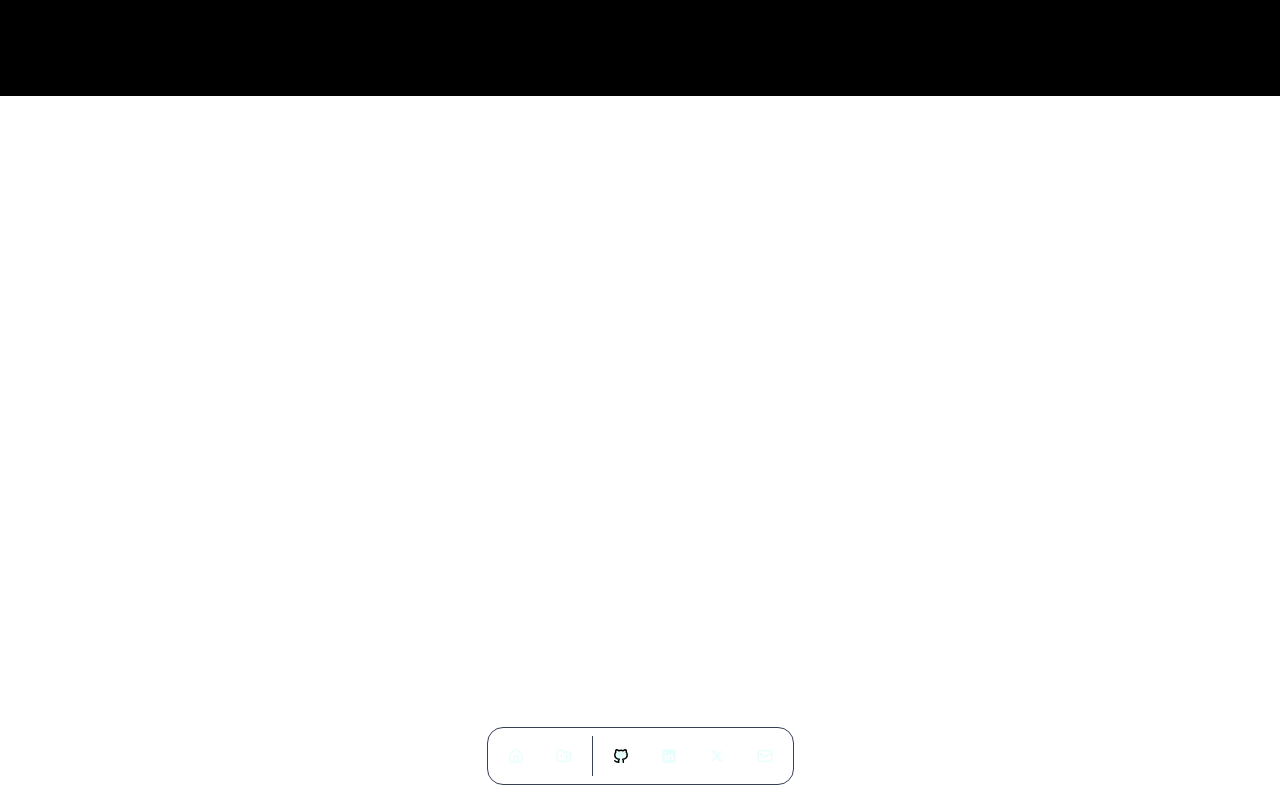
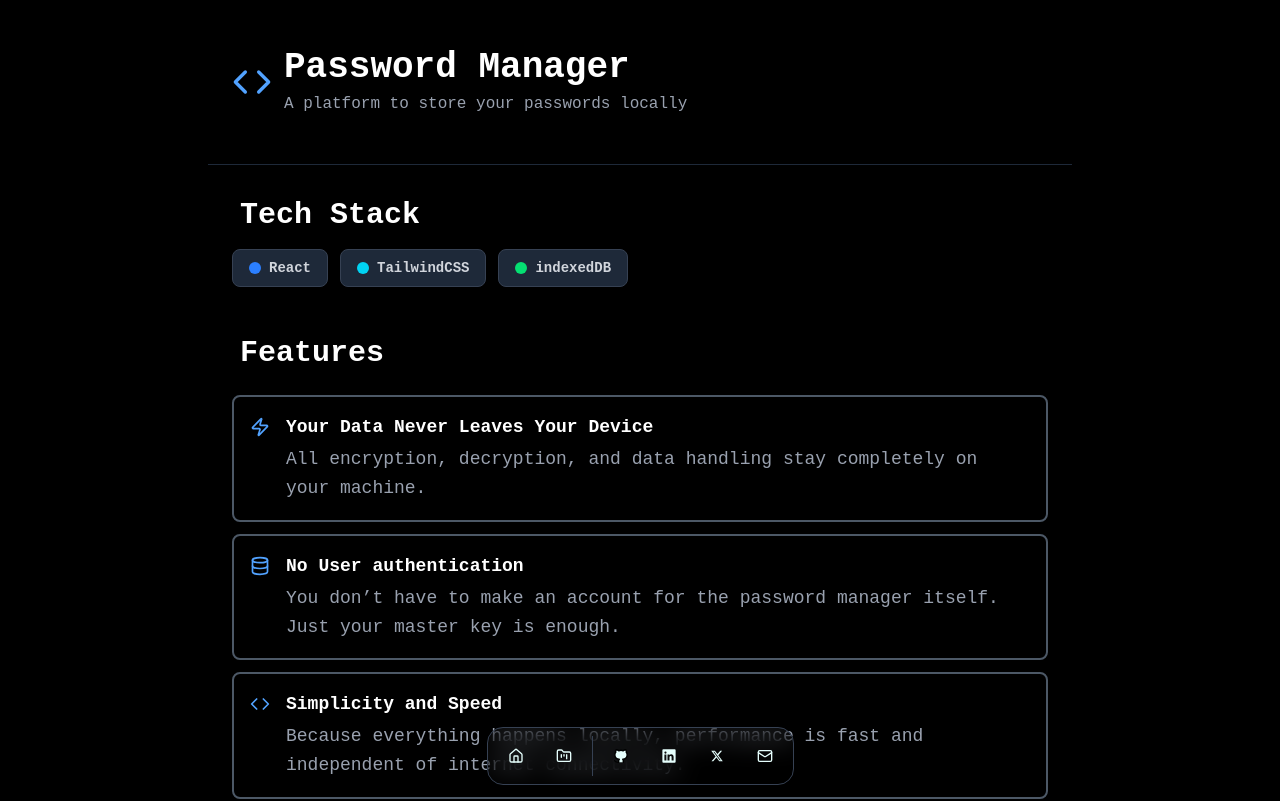
Before and after one commit to jesroffrouk/Portfolio, a React (Vite) app: page /projects/passwordmanager in a window 1280 px wide. Shown: the top 801 px of the page. Built offline with nearby package versions, Linux system fonts and the light colour scheme.

Commit message:
added new Project and updated design for Allskils section

```diff
--- a/src/App.css
+++ b/src/App.css
@@ -18,3 +18,12 @@
 ::-webkit-scrollbar {
   width: 5px;
 }
+
+.no-scrollbar::-webkit-scrollbar {
+  display: none;
+}
+
+.no-scrollbar {
+  -ms-overflow-style: none;  /* IE & Edge */
+  scrollbar-width: none;     /* Firefox */
+}
--- a/src/components/myUIcomponents/AllSkills.jsx
+++ b/src/components/myUIcomponents/AllSkills.jsx
@@ -49,11 +49,11 @@ const Allskills = () => {
       {/* Overlay */}
       {isOpen && (
         <div
-          className="fixed inset-0 bg-opacity-80 backdrop-blur-sm flex items-center justify-center z-50 p-4"
+          className="fixed inset-0 bg-opacity-100 backdrop-blur-lg flex items-center justify-center z-50 p-4"
           onClick={() => setIsOpen(false)}
         >
           <div
-            className="bg-gradient-to-br from-gray-900 to-gray-950 rounded-3xl p-8 max-w-5xl w-full max-h-[80vh] overflow-y-auto custom-scrollbar border-2 border-gray-700 shadow-2xl"
+            className="bg-gradient-to-br rounded-3xl p-8 max-w-5xl w-full max-h-[80vh] overflow-y-auto no-scrollbar border-2 border-gray-700 shadow-2xl"
             onClick={(e) => e.stopPropagation()}
           >
             {/* Header */}
--- a/src/components/myUIcomponents/Projects/ProjectsShowcase.jsx
+++ b/src/components/myUIcomponents/Projects/ProjectsShowcase.jsx
@@ -76,6 +76,9 @@ export default function ProjectShowcase({ project }) {
         </div>
 
         {/* Problems & Solutions */}
+        {
+          project.challenges &&
+          <>
         <div className="mb-12">
           <h2 className="headings mb-6 flex items-center gap-2">
             <span></span> Challenges & Solutions
@@ -106,6 +109,9 @@ export default function ProjectShowcase({ project }) {
             ))}
           </div>
         </div>
+          </>
+        }
+
 
         {/* Demo Screenshots */}
         {project.screenshots && project.screenshots.length > 0 && (
--- a/src/info/projectInfo.jsx
+++ b/src/info/projectInfo.jsx
@@ -169,4 +169,66 @@ moviezone: {
         },
         footer: 'Made with 💙 by Jesroff • Licensed under Non-commerical(Custom)'
     },
+  passwordmanager: {
+        title: 'Password Manager',
+        description: 'A platform to store your passwords locally',
+        icon: <Code className="w-10 h-10 text-blue-400" />,
+        stats: {
+        stars: '1.2k',
+        forks: '234',
+        watchers: '89'
+        },
+        techStack: [
+        { name: 'React', color: 'bg-blue-500' },
+        { name: 'TailwindCSS', color: 'bg-cyan-400' },
+        { name: 'indexedDB', color: 'bg-green-400' },
+        ],
+        features: [
+        {
+            icon: <Zap className="w-5 h-5" />,
+            title: 'Your Data Never Leaves Your Device',
+            description: 'All encryption, decryption, and data handling stay completely on your machine.'
+        },
+        {
+            icon: <Database className="w-5 h-5" />,
+            title: 'No User authentication',
+            description: 'You don’t have to make an account for the password manager itself. Just your master key is enough.'
+        },
+        {
+            icon: <Code className="w-5 h-5" />,
+            title: 'Simplicity and Speed',
+            description: 'Because everything happens locally, performance is fast and independent of internet connectivity.'
+        },
+        {
+            icon: <GitBranch className="w-5 h-5" />,
+            title: 'Full Ownership of Your Data',
+            description: 'The app works like a tool, nothing more. You decide where the file stays, how you back it up, and how you use it.'
+        }
+        ],
+        screenshots: [
+        {
+            title: 'Dashboard View',
+            url: '/project3/img1.png',
+            placeholder: 'Add your screenshot here'
+        },
+        {
+            title: 'Collaboration Interface',
+            url: '/project3/img2.png',
+            placeholder: 'Add your screenshot here'
+        }
+        ],
+        systemArchitecture: {
+        url: '/project2/systemdesign.png',
+        placeholder: 'Replace this with your architecture diagram'
+        },
+        conclusion: {
+        summary: 'Building a password manager that runs entirely on the client helped me understand how encryption and decryption work, and how much security workflow needs to be managed. It’s a project that answered my simple question about why passwords usually need to be stored on a server—and it did so effectively.',
+        learnings: 'One thing I am not able to manage in my password manager is that it has browser vulnerabilities. It made me learn that security is tough in the browser compared to software running on the OS. The password manager helped me try out my idea and motivated me to think beyond regular barriers.'
+        },
+        links: {
+        demo: 'https://cvault-jesroff.vercel.app/',
+        github: 'https://github.com/jesroffrouk/Password-Manager'
+        },
+        footer: 'Made with 💙 by Jesroff • Licensed under Non-commerical(Custom)'
+    },
 }
--- a/src/pages/ProjectList.jsx
+++ b/src/pages/ProjectList.jsx
@@ -58,8 +58,8 @@ export default function ProjectsList() {
     {
       title: 'Password Manager',
       description: 'A website to manage passwords enitrely on client side',
-      link: '/projects/',
-      comingSoon: true
+      link: '/projects/passwordmanager',
+      comingSoon: false
     },
   ];
 
--- a/src/pages/Projects.jsx
+++ b/src/pages/Projects.jsx
@@ -18,6 +18,7 @@ export default function Projects() {
       <div className='mx-4 sm:mx-10 md:mx-32 lg:mx-52 pt-6 sm:pt-4 pb-20'>
         {slug == 'moviezone' && <ProjectShowcase project={projectInfo["moviezone"]} /> }
         {slug == 'pinpic' && <ProjectShowcase project={projectInfo["pinpic"]} /> }
+        {slug == 'passwordmanager' && <ProjectShowcase project={projectInfo["passwordmanager"]} /> }
         <DockDemo />
       </div>
       </div>
```
Also changed, not shown: public/project3/img1.png (added), public/project3/img2.png (added).
